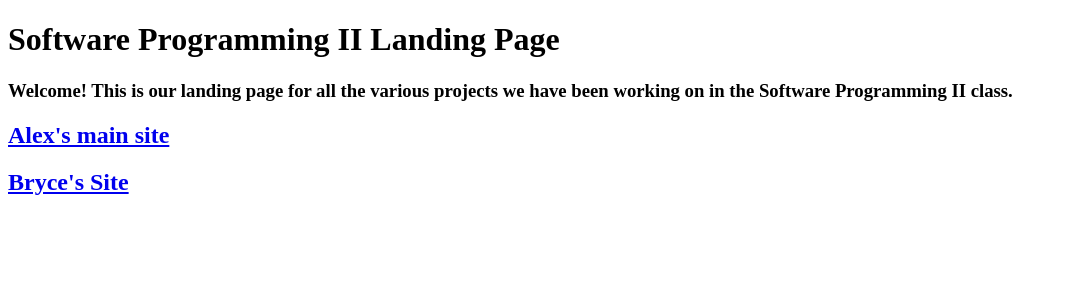
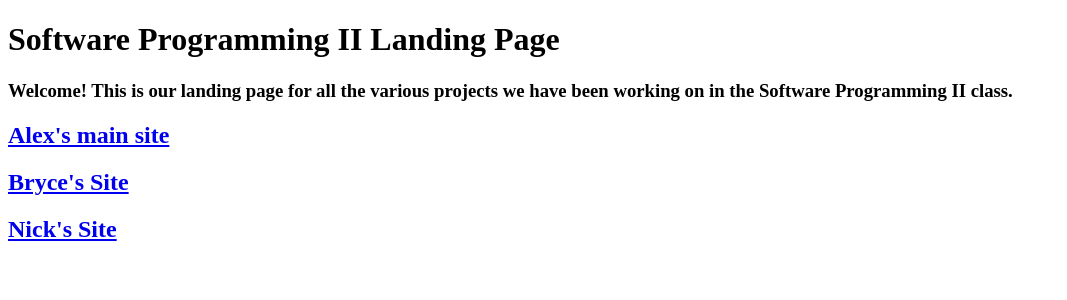
Before and after one commit to OreoFrosting/SP2R, a Django app: page / in a window 1280 px wide. Shown: the top 300 px of the page, without its empty margins (0-1067 px from the left). Run offline with Django 3.2, Linux system fonts and the light colour scheme.

Commit message:
added nick's site

```diff
--- a/chindict/templates/chindict/landing_page.html
+++ b/chindict/templates/chindict/landing_page.html
@@ -7,9 +7,11 @@
 <body>
 <h3>Welcome! This is our landing page for all the various projects we have been working on in the Software Programming II class.</h3>
 <div>
-<a href="{% url 'alexsite' %}" target= " "><h2>Alex's main site</h2></a>
+<a href="{% url 'alexsite' %}"><h2>Alex's main site</h2></a>
 </div>
 
 <div>
-<a href="{% url 'brycesite' %}" target=" "><h2>Bryce's Site</h2></a>
+<a href="{% url 'brycesite' %}"><h2>Bryce's Site</h2></a>
 </div>
+<div>
+<a href="{% url 'nick_index' %}"><h2>Nick's Site</h2></a>
--- a/chindict/urls.py
+++ b/chindict/urls.py
@@ -6,5 +6,5 @@ urlpatterns = [
     url(r'alexsite/$', views.alexsite, name='alexsite'),
     url(r'alexscope/$', views.alexscope, name='alexscope'),
     url(r'brycesite/$', views.brycesite, name='brycesite'),
-
+    url(r'nick_index/$', views.nick_index, name='nick_index')
 ]
--- a/chindict/views.py
+++ b/chindict/views.py
@@ -8,3 +8,5 @@ def alexscope(request):
 # Create your views here.
 def brycesite(request):
 	return render(request, 'chindict/brycesite.html', {})
+def nick_index(request):
+	return render(request, 'chindict/nick_index.html', {})
```
